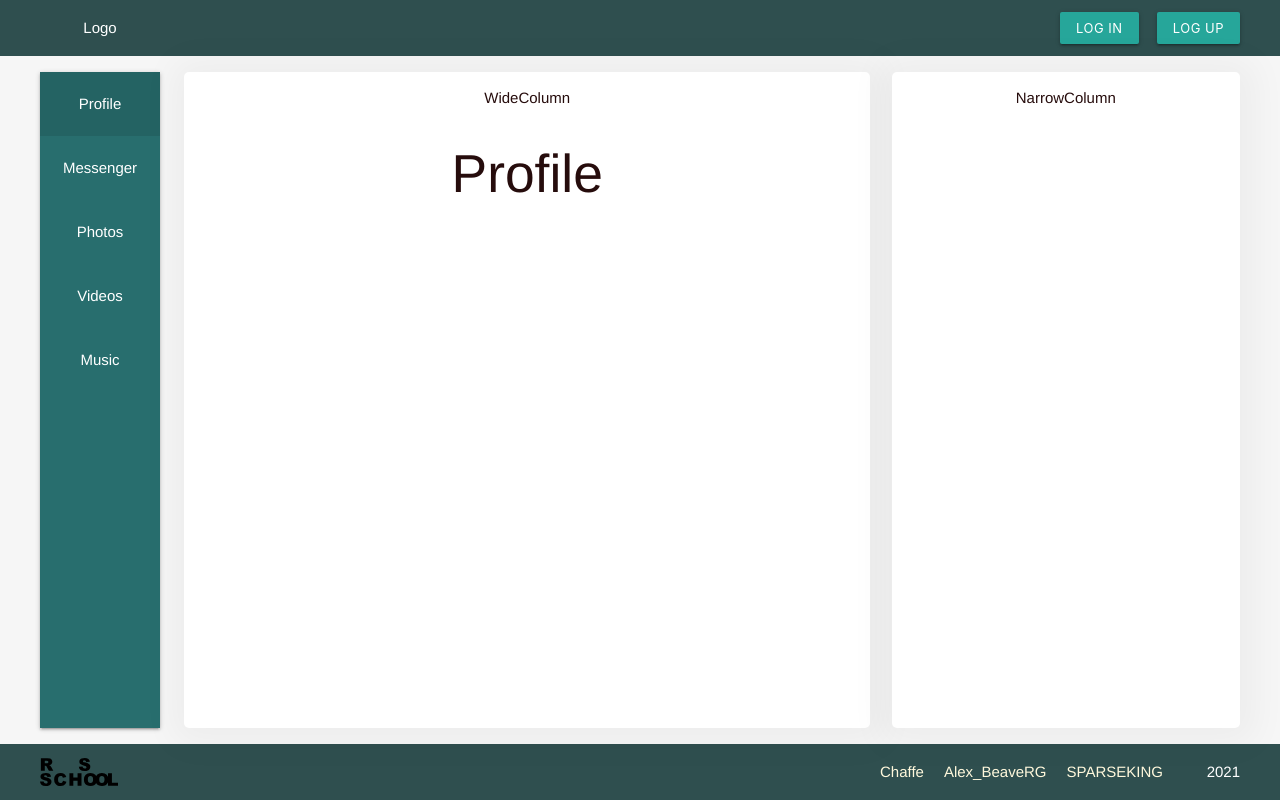
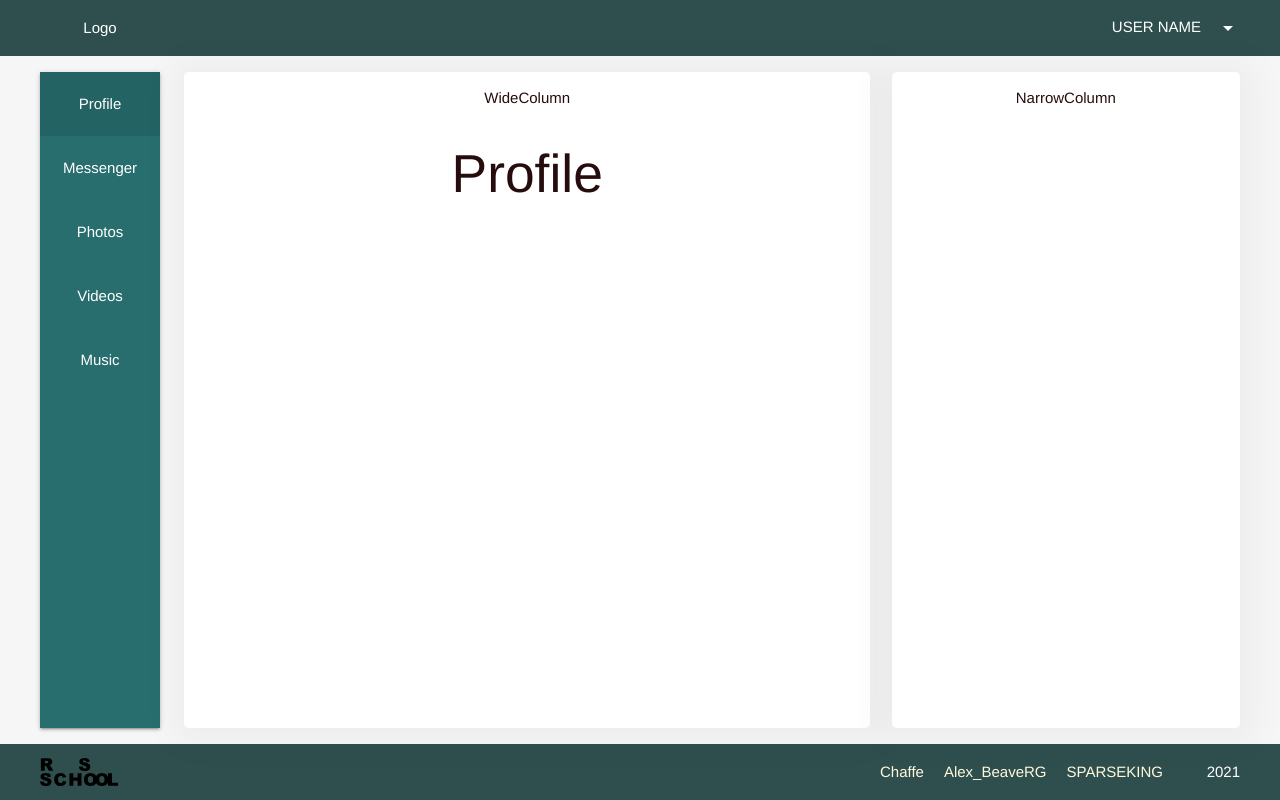
Before and after one commit to Chaffe/Social-network, a Vue app in the folder social-network/: page / in a window 1280 px wide. Built offline with nearby package versions, Linux system fonts and the light colour scheme.

Commit message:
feat: implement dropdown menu

```diff
--- a/social-network/src/App.vue
+++ b/social-network/src/App.vue
@@ -9,6 +9,7 @@
 <script>
 import MainLayout from '@/layouts/MainLayout.vue';
 import EmptyLayout from '@/layouts/EmptyLayout.vue';
+import 'materialize-css/dist/js/materialize.min';
 
 export default {
   components: {
--- a/social-network/src/components/Header.vue
+++ b/social-network/src/components/Header.vue
@@ -2,24 +2,36 @@
   <header class="header">
     <div class="header__wrapper wrapper">
       <div class="brand-logo">Logo</div>
-      <div class="header__buttons">
-        <router-link
-        to='/login'
+      <div class="header__button">
+        <a
+          class="dropdown-trigger white-text"
+          href="#"
+          data-target="dropdown"
+          ref="dropdown"
         >
-        <button class="btn-small">Log in</button>
+          USER NAME
+          <i class="material-icons right">arrow_drop_down</i>
+        </a>
+        <ul id="dropdown" class="dropdown-content">
+          <li>
+            <router-link to="/" class="black-text">
+              <i class="material-icons">account_circle</i>Profile
             </router-link>
-      <router-link
-        to='/registration'
-      >
-        <button class="btn-small">Log up</button>
-      </router-link>
+          </li>
+          <li class="divider" tabindex="-1"></li>
+          <li>
+            <a href="#" class="black-text" @click.prevent="logout">
+              <i class="material-icons">assignment_return</i>Log out
+            </a>
+          </li>
+        </ul>
       </div>
     </div>
   </header>
 </template>
 
 <style lang="scss" scoped>
-@import '@/assets/styles/constants.scss';
+@import "@/assets/styles/constants.scss";
 
 .header {
   height: 7vh;
@@ -37,9 +49,27 @@
   width: 10%;
 }
 
-  .header__buttons {
-    display: flex;
-    justify-content: space-between;
-    width: 15%;
+.dropdown-trigger {
+  display: block;
+}
+
+.dropdown-content li > a > i {
+  margin-right: 10px;
 }
 </style>
+
+<script>
+export default {
+  methods: {
+    logout() {
+      console.log('Logout');
+      this.$router.push('/login?message=logout');
+    },
+  },
+  mounted() {
+    window.M.Dropdown.init(this.$refs.dropdown, {
+      constrainWidth: true,
+    });
+  },
+};
+</script>
--- a/social-network/src/main.ts
+++ b/social-network/src/main.ts
@@ -1,8 +1,9 @@
 import Vue from 'vue';
 import App from './App.vue';
-import './registerServiceWorker';
 import router from './router';
 import store from './store';
+import './registerServiceWorker';
+import '../node_modules/materialize-css/dist/js/materialize.min';
 
 Vue.config.productionTip = false;
 
```
Lines whose indentation alone changed are shown as unchanged.
